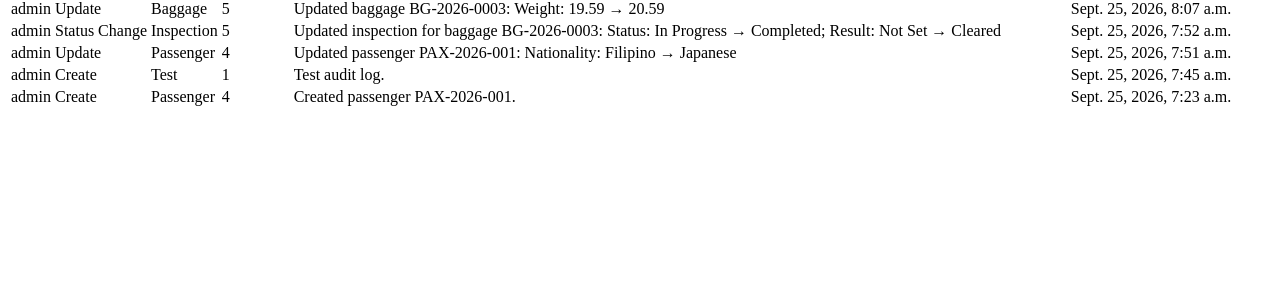
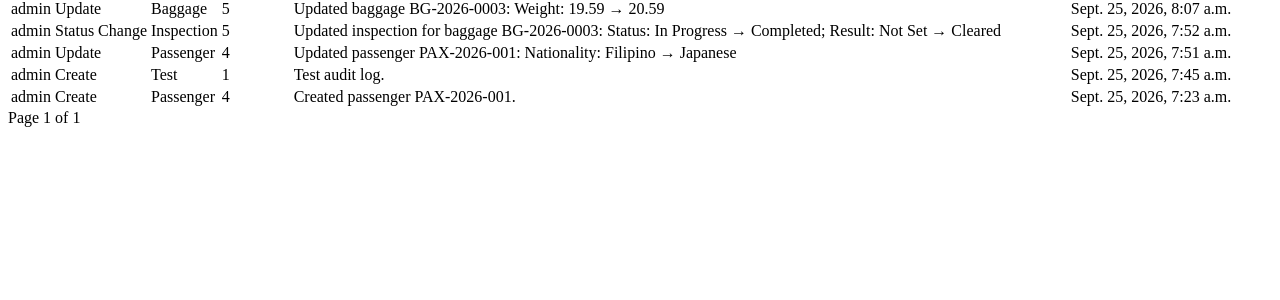
Before and after one commit to Gale-Carl23/airport-system, a Django app: page /passengers/audit-logs/ in a window 1280 px wide. Shown: the part 192-492 px from the top of the page. Run offline with Django 5.2, Linux system fonts and the light colour scheme; a user stored in the database is signed in; data comes from the database, SQL or seed files in the repository.

Commit message:
Add Pagination

```diff
--- a/passengers/templates/passengers/audit_log_list.html
+++ b/passengers/templates/passengers/audit_log_list.html
@@ -92,5 +92,33 @@
         {% endfor %}
     </tbody>
 </table>
+<div class="pagination">
+
+    {% if page_obj.has_previous %}
+        <a href="?search={{ search|urlencode }}&action={{ selected_action|urlencode }}&model={{ selected_model|urlencode }}&date={{ selected_date|urlencode }}&page=1">
+            First
+        </a>
+
+        <a href="?search={{ search|urlencode }}&action={{ selected_action|urlencode }}&model={{ selected_model|urlencode }}&date={{ selected_date|urlencode }}&page={{ page_obj.previous_page_number }}">
+            Previous
+        </a>
+    {% endif %}
+
+    <span>
+        Page {{ page_obj.number }}
+        of {{ page_obj.paginator.num_pages }}
+    </span>
+
+    {% if page_obj.has_next %}
+        <a href="?search={{ search|urlencode }}&action={{ selected_action|urlencode }}&model={{ selected_model|urlencode }}&date={{ selected_date|urlencode }}&page={{ page_obj.next_page_number }}">
+            Next
+        </a>
+
+        <a href="?search={{ search|urlencode }}&action={{ selected_action|urlencode }}&model={{ selected_model|urlencode }}&date={{ selected_date|urlencode }}&page={{ page_obj.paginator.num_pages }}">
+            Last
+        </a>
+    {% endif %}
+
+</div>
 </body>
 </html>
--- a/passengers/views.py
+++ b/passengers/views.py
@@ -1,3 +1,4 @@
+from django.core.paginator import Paginator
 from django.contrib.auth.decorators import (
     login_required,
     permission_required,
@@ -1223,9 +1224,7 @@ def case_update(request, case_id):
 def audit_log_list(request):
     audit_logs = AuditLog.objects.select_related(
         "user"
-    ).order_by(
-        "-created_at"
-    )
+    ).order_by("-created_at")
 
     search = request.GET.get("search", "").strip()
     action = request.GET.get("action", "")
@@ -1253,8 +1252,20 @@ def audit_log_list(request):
             created_at__date=date
         )
 
+    paginator = Paginator(
+        audit_logs,
+        20,
+    )
+
+    page_number = request.GET.get("page")
+
+    page_obj = paginator.get_page(
+        page_number
+    )
+
     context = {
-        "audit_logs": audit_logs,
+        "audit_logs": page_obj,
+        "page_obj": page_obj,
         "search": search,
         "selected_action": action,
         "selected_model": model_name,
```
